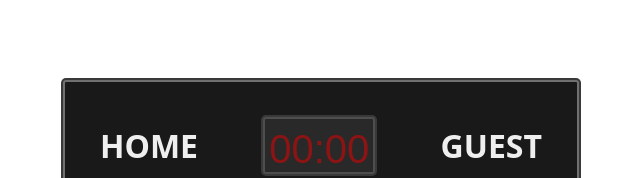
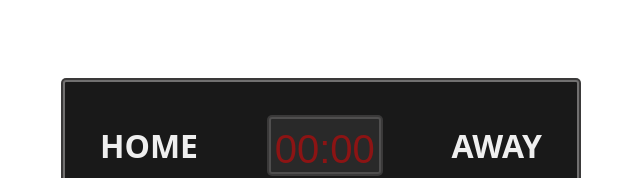
Before and after one commit to abdulbasitosman/Basketball_scoreboard, a plain HTML site: page index.html in a window 1280 px wide. Shown: the top 178 px of the page, without its empty margins (319-959 px from the left). Drawn offline with Linux system fonts and the light colour scheme; a web font is replaced by a local one.

Commit message:
Update index.html guest to away

```diff
--- a/index.html
+++ b/index.html
@@ -15,7 +15,7 @@
             <div class="top">
                 <span class="home_team teams">Home</span>
                 <span class="timer border">00:00</span>
-                <span class="guest_team teams">Guest</span>
+                <span class="guest_team teams">Away</span>
             </div>
 
             <h3 class="stat_label">PERIOD</h3>
```
